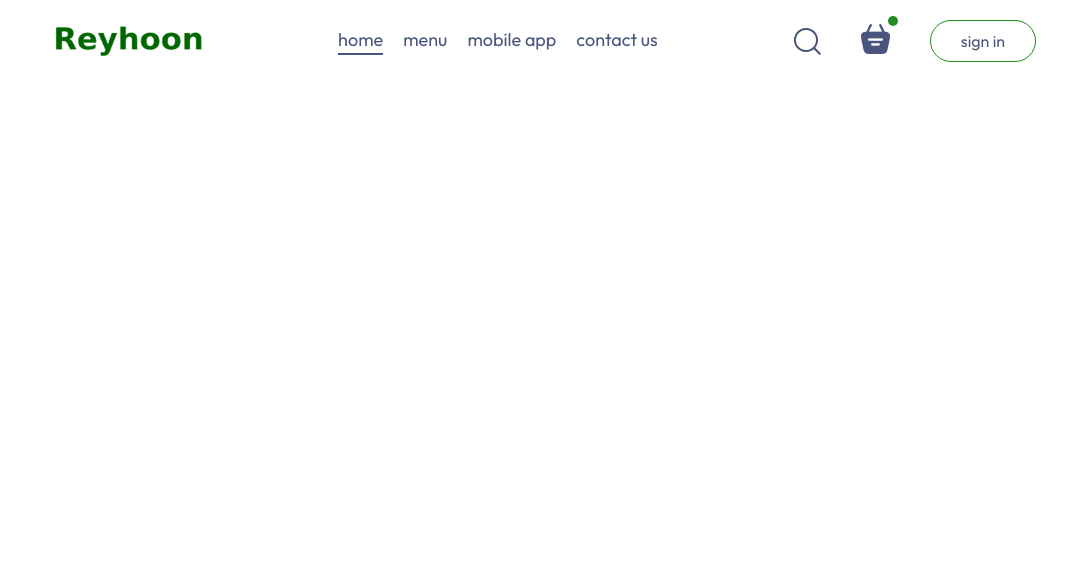
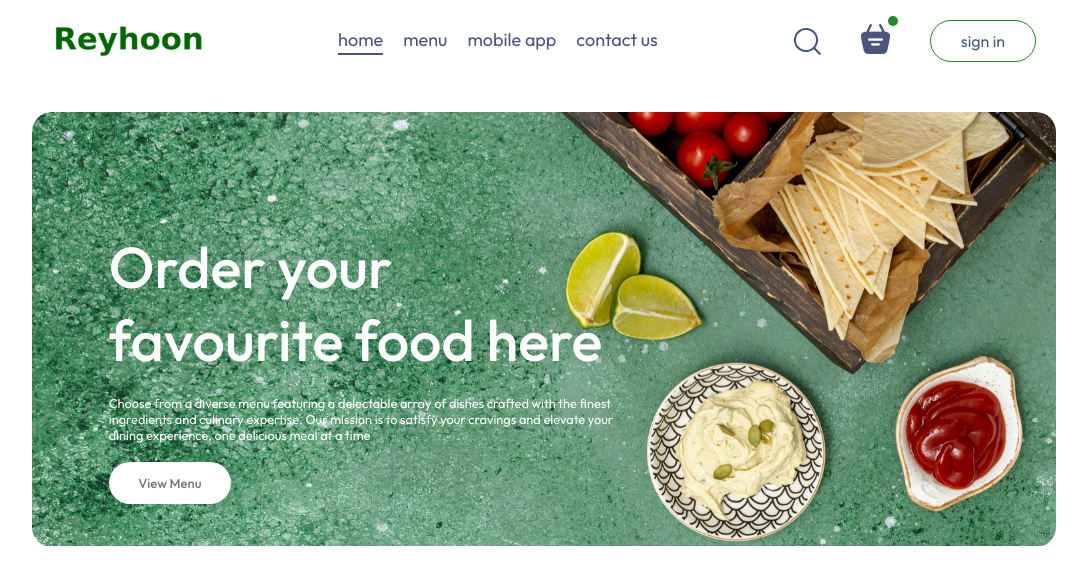
Before and after one commit to raminkhalilii/Reyhoon, a React (Vite) app in the folder front-end/: page / in a window 1280 px wide. Shown: the top 584 px of the page, without its empty margins (96-1183 px from the left). Built offline with nearby package versions, Linux system fonts and the light colour scheme.

Commit message:
Header added

```diff
--- a/front-end/src/App.jsx
+++ b/front-end/src/App.jsx
@@ -1,15 +1,21 @@
 import React from 'react';
 import NavBar from "./components/NavBar/index.jsx";
 import './index.css'
+import {Route, Routes} from "react-router-dom";
+import Home from "./pages/Home/index.jsx";
+import PlaceOrder from "./pages/PlaceOrder/index.jsx";
+import Cart from "./pages/Cart/index.jsx";
 
 
 function App() {
     return (
         <div className="App">
-
-            <NavBar>
-
-            </NavBar>
+            <NavBar />
+            <Routes>
+                <Route path="/" element={<Home/>} />
+                <Route path="/Order" element={<PlaceOrder/>} />
+                <Route path="/Cart" element={<Cart/>} />
+            </Routes>
         </div>
     )
 }
--- /dev/null
+++ b/front-end/src/components/Header/Header.style.css
@@ -0,0 +1,44 @@
+.Header {
+    height: 34vw;
+    margin: 30px auto;
+    background: url('/header_img.png') no-repeat;
+    background-size: contain;
+    position: relative;
+    border-radius: 20px;
+
+}
+
+.Header-contents {
+    position: absolute;
+    display: flex;
+    flex-direction: column;
+    align-items: start;
+    gap: 1.5vw;
+    max-width: 50%;
+    bottom: 10%;
+    left: 6vw;
+    animation: fadeIn 3s;
+}
+
+.Header-contents h2 {
+    font-size: max(4.5vw, 22px);
+    font-weight: 500;
+    color: white;
+}
+
+.Header-contents p {
+    font-size: 1vw;
+    color: white;
+}
+
+.Header-contents button {
+    border: none;
+    color: #747474;
+    font-weight: 500;
+    padding: 1vw 2.3vw;
+    background-color: white;
+    font-size: max(1vw, 13px);
+    cursor: pointer;
+    border-radius: 50px;
+
+}
--- /dev/null
+++ b/front-end/src/components/Header/index.jsx
@@ -0,0 +1,22 @@
+import React from 'react';
+import "./Header.style.css"
+
+function Header() {
+
+    return (
+        <div className="Header">
+            <div className="Header-contents">
+                <h2>Order your favourite food here</h2>
+                <p>Choose from a diverse menu featuring a delectable array of dishes crafted with the finest ingredients
+                    and
+                    culinary expertise. Our mission is to satisfy your cravings and elevate your dining experience, one
+                    delicious meal at a time</p>
+                <button onClick={() => {
+                }}>View Menu
+                </button>
+            </div>
+        </div>
+    )
+}
+
+export default Header;
--- a/front-end/src/index.css
+++ b/front-end/src/index.css
@@ -17,3 +17,12 @@
   width: 80%;
   margin: auto;
 }
+
+@keyframes fadeIn {
+  0% {
+    opacity: 0;
+  }
+  100%{
+    opacity: 1;
+  }
+}
--- a/front-end/src/main.jsx
+++ b/front-end/src/main.jsx
@@ -1,10 +1,11 @@
-import { StrictMode } from 'react'
-import { createRoot } from 'react-dom/client'
+import {StrictMode} from 'react'
+import {createRoot} from 'react-dom/client'
 import App from './App.jsx'
 import './index.css'
+import {BrowserRouter} from "react-router-dom";
 
 createRoot(document.getElementById('root')).render(
-  <StrictMode>
-    <App />
-  </StrictMode>,
+    <BrowserRouter>
+        <App/>
+    </BrowserRouter>
 )
--- /dev/null
+++ b/front-end/src/pages/Home/index.jsx
@@ -0,0 +1,13 @@
+import React from 'react';
+import "./Home.style.css"
+import Header from "../../components/Header/index.jsx";
+
+function Home() {
+    return (
+        <div className="Home">
+            <Header />
+        </div>
+    )
+}
+
+export default Home;
```
Also changed, not shown: front-end/public/header_img.png (added), front-end/src/pages/Home/Home.style.css (added).
